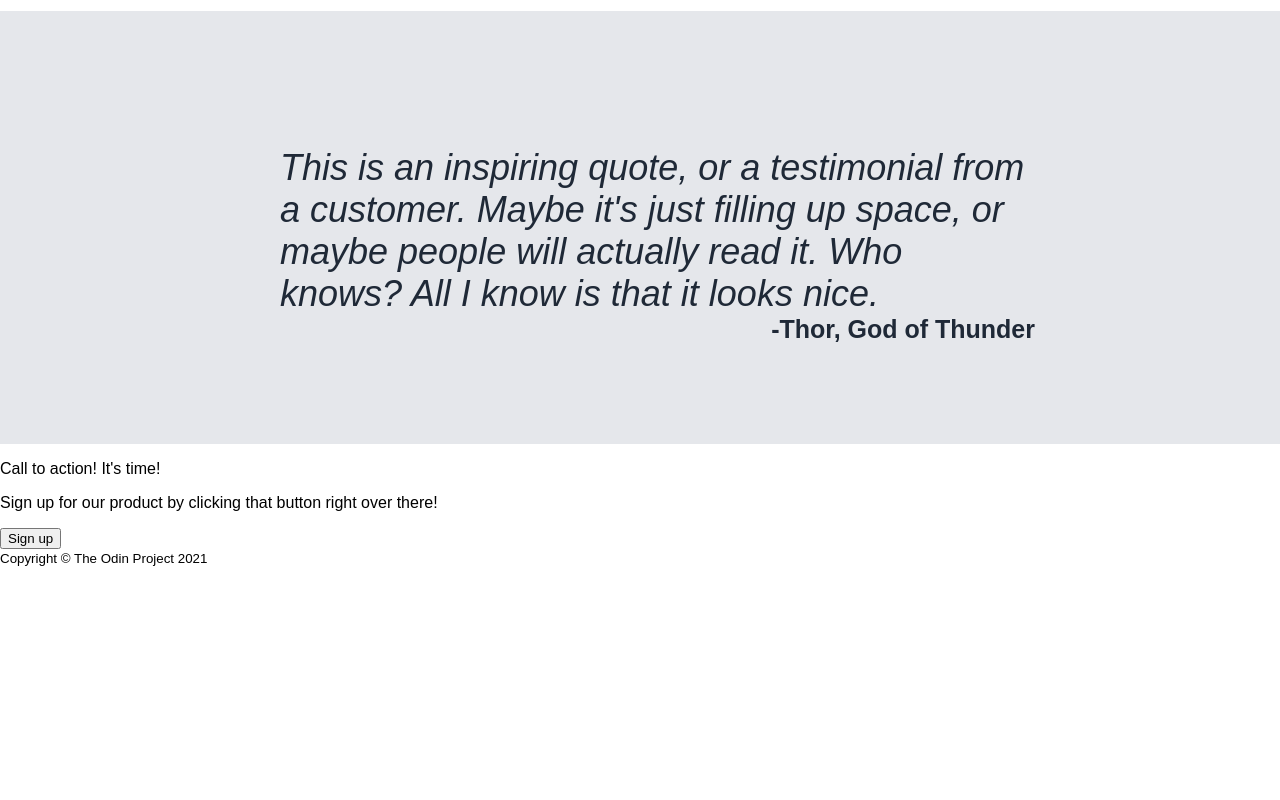
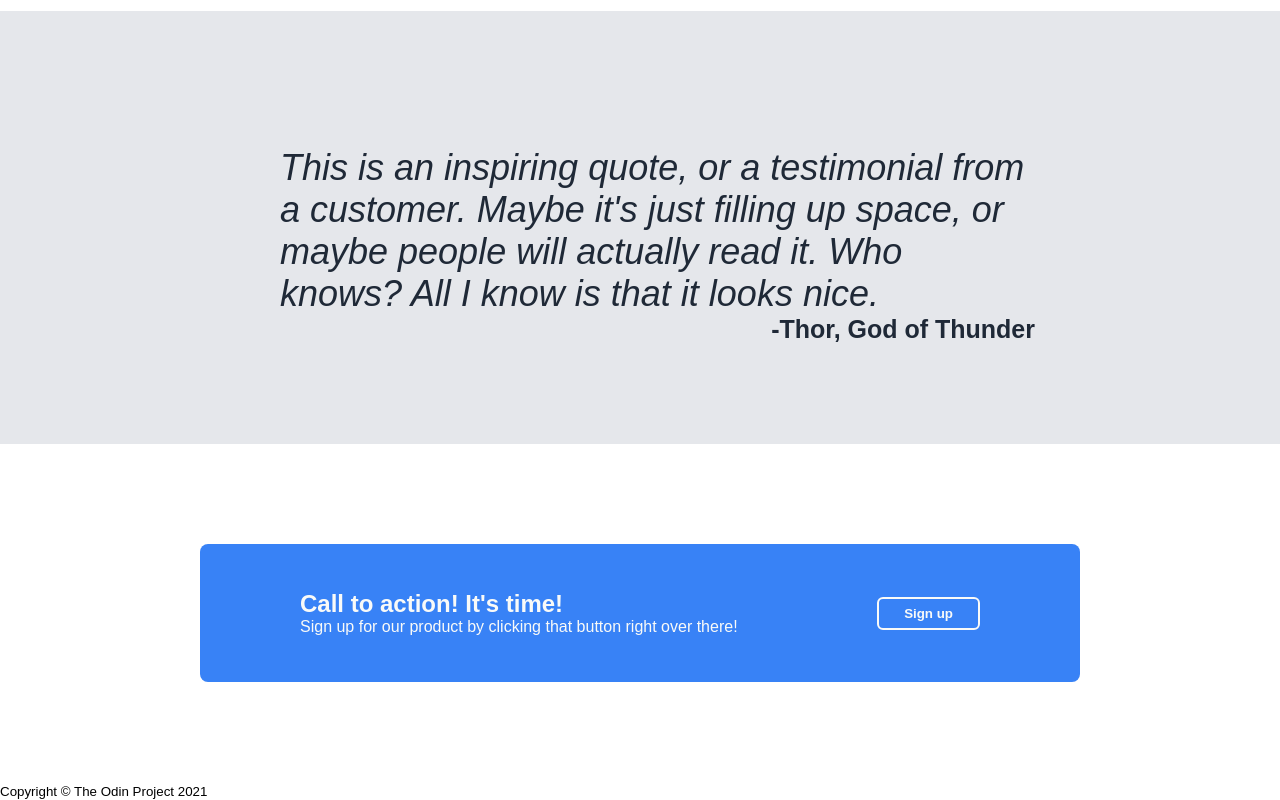
Before and after one commit to stefior/first-site-with-css, a plain HTML site: page index.html in a window 1280 px wide. Shown: the part 939-1739 px from the top of the page. Before the commit the page ends 1506 px from the top, so only its background shows below. Drawn offline with Linux system fonts and the light colour scheme.

Commit message:
Style call to action

```diff
--- a/index.html
+++ b/index.html
@@ -51,8 +51,8 @@
       <cite>-Thor, God of Thunder</cite>
     </div>
     <div class="call-to-action">
-      <p>Call to action! It's time!</p>
-      <p>Sign up for our product by clicking that button right over there!</p>
+      <p><span class="big-bold">Call to action! It's time!</span><br>
+      Sign up for our product by clicking that button right over there!</p>
       <button>Sign up</button>
     </div>
     <div class="footer"><small>Copyright &copy; The Odin Project 2021</small></div>
--- a/styles.css
+++ b/styles.css
@@ -62,13 +62,18 @@ body {
   margin: 0 0 10px 0;
 }
 
-.banner-left > button {
+button {
   background-color: #3882F6;
-  border-radius: 4px;
-  border: 0;
+  border-color: #F9FAF8;
   color: #F9FAF8;
   padding: 7px 25px;
   font-weight: bold;
+  border-radius: 6px;
+  border-width: 2px;
+}
+
+.banner-left > button {
+  border-style: none;
 }
 
 .hero-img-placeholder {
@@ -148,3 +153,23 @@ body {
   font-weight: bold;
   margin-right: 30px;
 }
+
+.call-to-action {
+  margin: 100px 200px;
+  background-color: #3882F6;
+  border-radius: 8px;
+  color: #F9FAF8;
+  display: flex;
+  justify-content: space-between;
+  padding: 30px 100px;
+  align-items: center;
+}
+
+.big-bold {
+  font-size: 24px;
+  font-weight: bold;
+}
+
+.call-to-action > button {
+  border-style: solid;
+}
```
